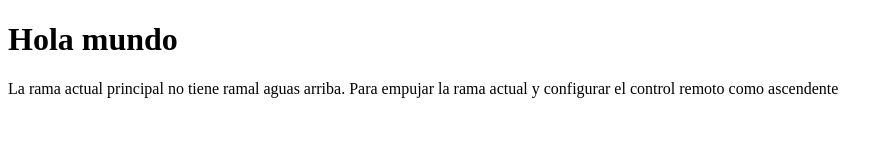
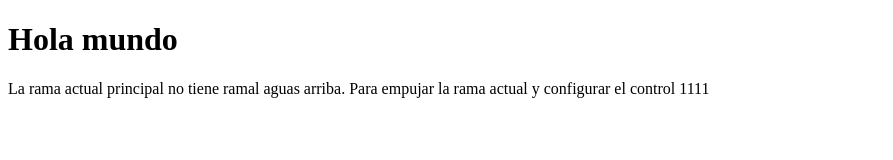
Before and after one commit to kevenmgs/curso-git, a plain HTML site: page index.html in a window 1280 px wide. Shown: the whole page, without its empty margins (0-893 px from the left). Drawn offline with Linux system fonts and the light colour scheme.

Commit message:
se agregaron al final

```diff
--- a/index.html
+++ b/index.html
@@ -9,6 +9,6 @@
 <body>
     <h1>Hola mundo</h1>
     <p>La rama actual principal no tiene ramal aguas arriba.
-        Para empujar la rama actual y configurar el control remoto como ascendente</p>
+        Para empujar la rama actual y configurar el control 1111</p>
 </body>
 </html>
```
